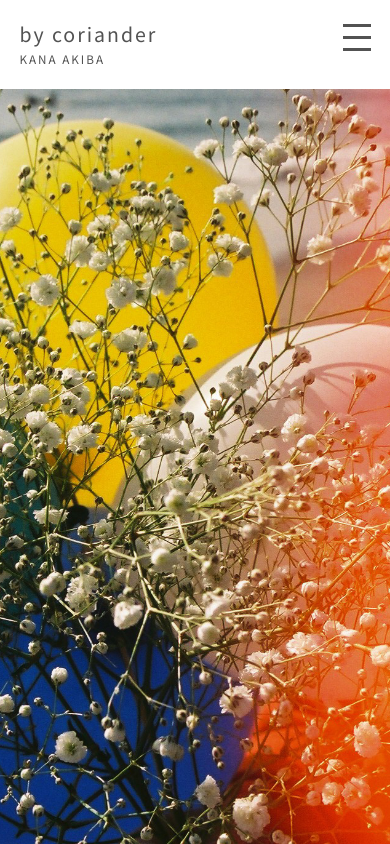
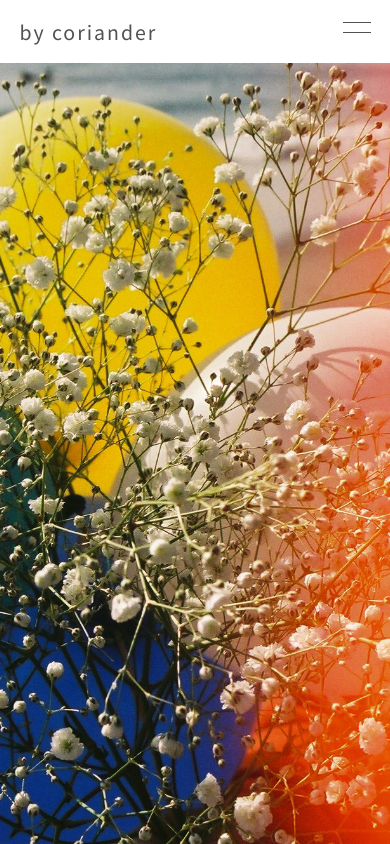
Before and after one commit to akibakana/portfolio, a plain HTML site: page public/index.html in a window 390 px wide. Drawn offline with Linux system fonts and the light colour scheme.

Commit message:
fix layout

```diff
--- a/public/about/files/css/style.css
+++ b/public/about/files/css/style.css
@@ -121,7 +121,6 @@ table {
   border-collapse: collapse;
   border-spacing: 0;
 }
-@import url("https://fonts.googleapis.com/css?family=Noto+Sans+JP:400,700&display=swap&subset=japanese");
 body {
   font-family: 'Noto Sans JP', sans-serif;
   color: #525252;
@@ -188,38 +187,32 @@ body {
 .hamburger-button {
   position: relative;
   display: none;
-  height: 7vw;
+  height: 3vw;
   width: 7vw;
 }
 .hamburger-button .hamburger-line {
   position: absolute;
   width: 100%;
-  height: 0.8vw;
+  height: 1px;
   background-color: #525252;
   transition: 0.3s all ease-in-out;
 }
-.hamburger-button .hamburger-line:nth-child(1) {
+.hamburger-button .hamburger-line:first-child {
   top: 0;
 }
-.hamburger-button .hamburger-line:nth-child(2) {
-  top: calc(50% - 0.4vw);
-}
-.hamburger-button .hamburger-line:nth-child(3) {
+.hamburger-button .hamburger-line:last-child {
   bottom: 0;
 }
 .hamburger-button.active {
   opacity: 0.8;
 }
-.hamburger-button.active .hamburger-line:nth-child(1) {
+.hamburger-button.active .hamburger-line:first-child {
   transform: rotate(-45deg);
-  top: calc(50% - 0.4vw);
+  top: calc(50% - 0.5px);
 }
-.hamburger-button.active .hamburger-line:nth-child(2) {
-  opacity: 0;
-}
-.hamburger-button.active .hamburger-line:nth-child(3) {
+.hamburger-button.active .hamburger-line:last-child {
   transform: rotate(45deg);
-  bottom: calc(50% - 0.4vw);
+  bottom: calc(50% - 0.5px);
 }
 @media screen and (max-width: 780px) {
   .header {
@@ -234,7 +227,7 @@ body {
   .header-sp-area {
     display: flex;
     width: 90%;
-    margin: 6.15vw auto;
+    margin: 5.55vw auto;
     justify-content: space-between;
   }
   .header-title {
@@ -271,7 +264,7 @@ body {
     position: absolute;
     width: 100%;
     height: 100vh;
-    top: 21vw;
+    top: 16vw;
     right: 0;
     font-size: 4.8vw;
     background-color: #d36823;
--- a/public/contact/files/css/style.css
+++ b/public/contact/files/css/style.css
@@ -121,7 +121,6 @@ table {
   border-collapse: collapse;
   border-spacing: 0;
 }
-@import url("https://fonts.googleapis.com/css?family=Noto+Sans+JP:400,700&display=swap&subset=japanese");
 body {
   font-family: 'Noto Sans JP', sans-serif;
   color: #525252;
@@ -188,38 +187,32 @@ body {
 .hamburger-button {
   position: relative;
   display: none;
-  height: 7vw;
+  height: 3vw;
   width: 7vw;
 }
 .hamburger-button .hamburger-line {
   position: absolute;
   width: 100%;
-  height: 0.8vw;
+  height: 1px;
   background-color: #525252;
   transition: 0.3s all ease-in-out;
 }
-.hamburger-button .hamburger-line:nth-child(1) {
+.hamburger-button .hamburger-line:first-child {
   top: 0;
 }
-.hamburger-button .hamburger-line:nth-child(2) {
-  top: calc(50% - 0.4vw);
-}
-.hamburger-button .hamburger-line:nth-child(3) {
+.hamburger-button .hamburger-line:last-child {
   bottom: 0;
 }
 .hamburger-button.active {
   opacity: 0.8;
 }
-.hamburger-button.active .hamburger-line:nth-child(1) {
+.hamburger-button.active .hamburger-line:first-child {
   transform: rotate(-45deg);
-  top: calc(50% - 0.4vw);
+  top: calc(50% - 0.5px);
 }
-.hamburger-button.active .hamburger-line:nth-child(2) {
-  opacity: 0;
-}
-.hamburger-button.active .hamburger-line:nth-child(3) {
+.hamburger-button.active .hamburger-line:last-child {
   transform: rotate(45deg);
-  bottom: calc(50% - 0.4vw);
+  bottom: calc(50% - 0.5px);
 }
 @media screen and (max-width: 780px) {
   .header {
@@ -234,7 +227,7 @@ body {
   .header-sp-area {
     display: flex;
     width: 90%;
-    margin: 6.15vw auto;
+    margin: 5.55vw auto;
     justify-content: space-between;
   }
   .header-title {
@@ -271,7 +264,7 @@ body {
     position: absolute;
     width: 100%;
     height: 100vh;
-    top: 21vw;
+    top: 16vw;
     right: 0;
     font-size: 4.8vw;
     background-color: #d36823;
--- a/public/files/css/style.css
+++ b/public/files/css/style.css
@@ -121,7 +121,6 @@ table {
   border-collapse: collapse;
   border-spacing: 0;
 }
-@import url("https://fonts.googleapis.com/css?family=Noto+Sans+JP:400,700&display=swap&subset=japanese");
 body {
   font-family: 'Noto Sans JP', sans-serif;
   color: #525252;
@@ -188,38 +187,32 @@ body {
 .hamburger-button {
   position: relative;
   display: none;
-  height: 7vw;
+  height: 3vw;
   width: 7vw;
 }
 .hamburger-button .hamburger-line {
   position: absolute;
   width: 100%;
-  height: 0.8vw;
+  height: 1px;
   background-color: #525252;
   transition: 0.3s all ease-in-out;
 }
-.hamburger-button .hamburger-line:nth-child(1) {
+.hamburger-button .hamburger-line:first-child {
   top: 0;
 }
-.hamburger-button .hamburger-line:nth-child(2) {
-  top: calc(50% - 0.4vw);
-}
-.hamburger-button .hamburger-line:nth-child(3) {
+.hamburger-button .hamburger-line:last-child {
   bottom: 0;
 }
 .hamburger-button.active {
   opacity: 0.8;
 }
-.hamburger-button.active .hamburger-line:nth-child(1) {
+.hamburger-button.active .hamburger-line:first-child {
   transform: rotate(-45deg);
-  top: calc(50% - 0.4vw);
+  top: calc(50% - 0.5px);
 }
-.hamburger-button.active .hamburger-line:nth-child(2) {
-  opacity: 0;
-}
-.hamburger-button.active .hamburger-line:nth-child(3) {
+.hamburger-button.active .hamburger-line:last-child {
   transform: rotate(45deg);
-  bottom: calc(50% - 0.4vw);
+  bottom: calc(50% - 0.5px);
 }
 @media screen and (max-width: 780px) {
   .header {
@@ -234,7 +227,7 @@ body {
   .header-sp-area {
     display: flex;
     width: 90%;
-    margin: 6.15vw auto;
+    margin: 5.55vw auto;
     justify-content: space-between;
   }
   .header-title {
@@ -271,7 +264,7 @@ body {
     position: absolute;
     width: 100%;
     height: 100vh;
-    top: 21vw;
+    top: 16vw;
     right: 0;
     font-size: 4.8vw;
     background-color: #d36823;
@@ -287,7 +280,7 @@ body {
 }
 @media screen and (max-width: 780px) {
   .main {
-    height: calc(100vh - 22vw);
-    margin-top: 22vw;
+    height: calc(100vh - 16vw);
+    margin-top: 16vw;
   }
 }
--- a/public/index.html
+++ b/public/index.html
@@ -14,10 +14,8 @@
 			<div class="header-sp-area">
 				<div class="header-sp-title">
 					<h1 class="header-title"><a href="./">by coriander</a></h1>
-					<h2 class="header-subtitle">KANA AKIBA</h2>
 				</div>
 				<div class="hamburger-button">
-					<div class="hamburger-line"></div>
 					<div class="hamburger-line"></div>
 					<div class="hamburger-line"></div>
 				</div>
--- a/public/photographs/files/css/style.css
+++ b/public/photographs/files/css/style.css
@@ -121,7 +121,6 @@ table {
   border-collapse: collapse;
   border-spacing: 0;
 }
-@import url("https://fonts.googleapis.com/css?family=Noto+Sans+JP:400,700&display=swap&subset=japanese");
 body {
   font-family: 'Noto Sans JP', sans-serif;
   color: #525252;
@@ -188,38 +187,32 @@ body {
 .hamburger-button {
   position: relative;
   display: none;
-  height: 7vw;
+  height: 3vw;
   width: 7vw;
 }
 .hamburger-button .hamburger-line {
   position: absolute;
   width: 100%;
-  height: 0.8vw;
+  height: 1px;
   background-color: #525252;
   transition: 0.3s all ease-in-out;
 }
-.hamburger-button .hamburger-line:nth-child(1) {
+.hamburger-button .hamburger-line:first-child {
   top: 0;
 }
-.hamburger-button .hamburger-line:nth-child(2) {
-  top: calc(50% - 0.4vw);
-}
-.hamburger-button .hamburger-line:nth-child(3) {
+.hamburger-button .hamburger-line:last-child {
   bottom: 0;
 }
 .hamburger-button.active {
   opacity: 0.8;
 }
-.hamburger-button.active .hamburger-line:nth-child(1) {
+.hamburger-button.active .hamburger-line:first-child {
   transform: rotate(-45deg);
-  top: calc(50% - 0.4vw);
+  top: calc(50% - 0.5px);
 }
-.hamburger-button.active .hamburger-line:nth-child(2) {
-  opacity: 0;
-}
-.hamburger-button.active .hamburger-line:nth-child(3) {
+.hamburger-button.active .hamburger-line:last-child {
   transform: rotate(45deg);
-  bottom: calc(50% - 0.4vw);
+  bottom: calc(50% - 0.5px);
 }
 @media screen and (max-width: 780px) {
   .header {
@@ -234,7 +227,7 @@ body {
   .header-sp-area {
     display: flex;
     width: 90%;
-    margin: 6.15vw auto;
+    margin: 5.55vw auto;
     justify-content: space-between;
   }
   .header-title {
@@ -271,7 +264,7 @@ body {
     position: absolute;
     width: 100%;
     height: 100vh;
-    top: 21vw;
+    top: 16vw;
     right: 0;
     font-size: 4.8vw;
     background-color: #d36823;
```
Also changed, not shown: public/about/index.html (+1 -3 lines), public/contact/index.html (+0 -2 lines), public/photographs/index.html (+0 -2 lines), 2 other files.
